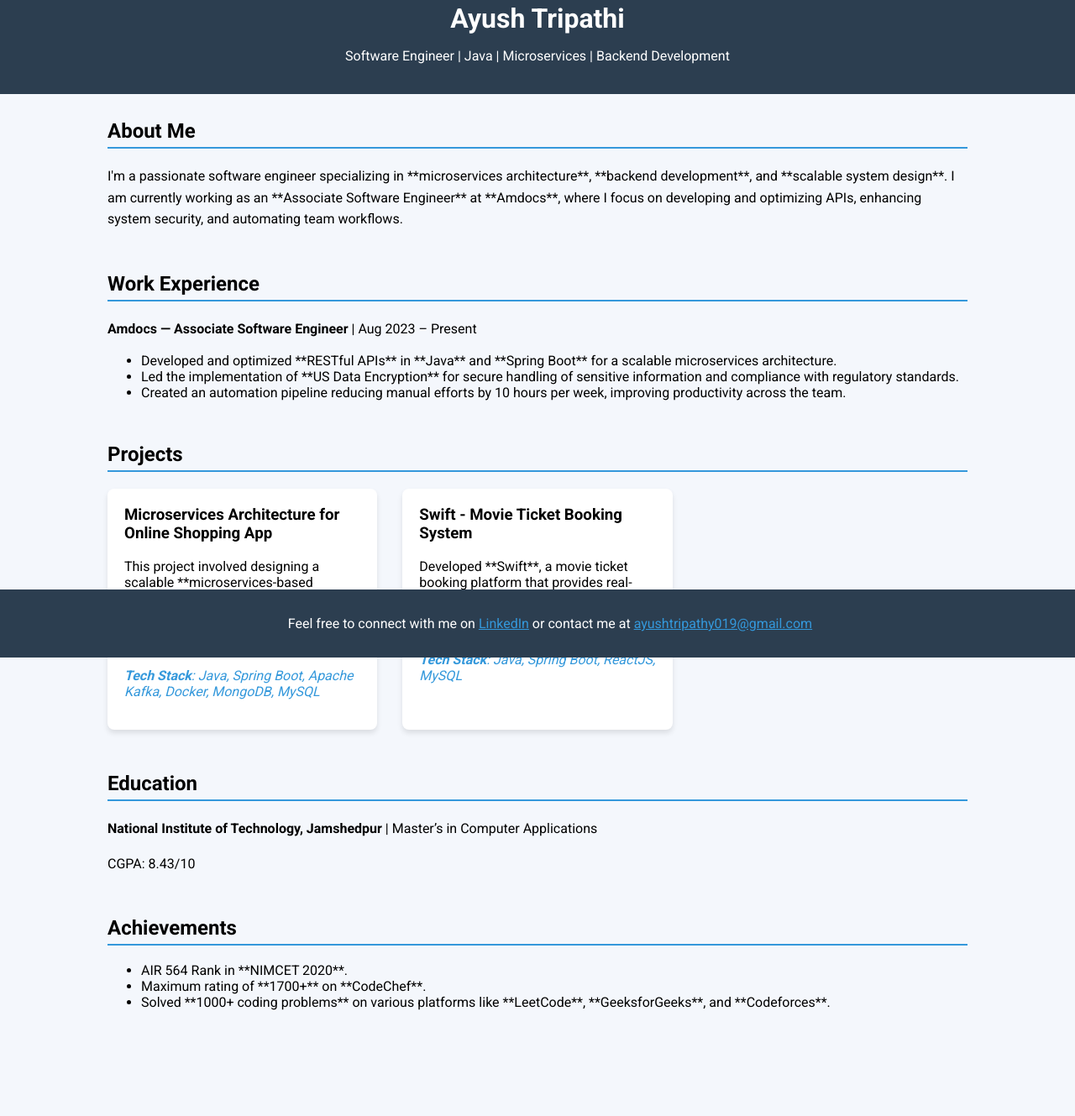
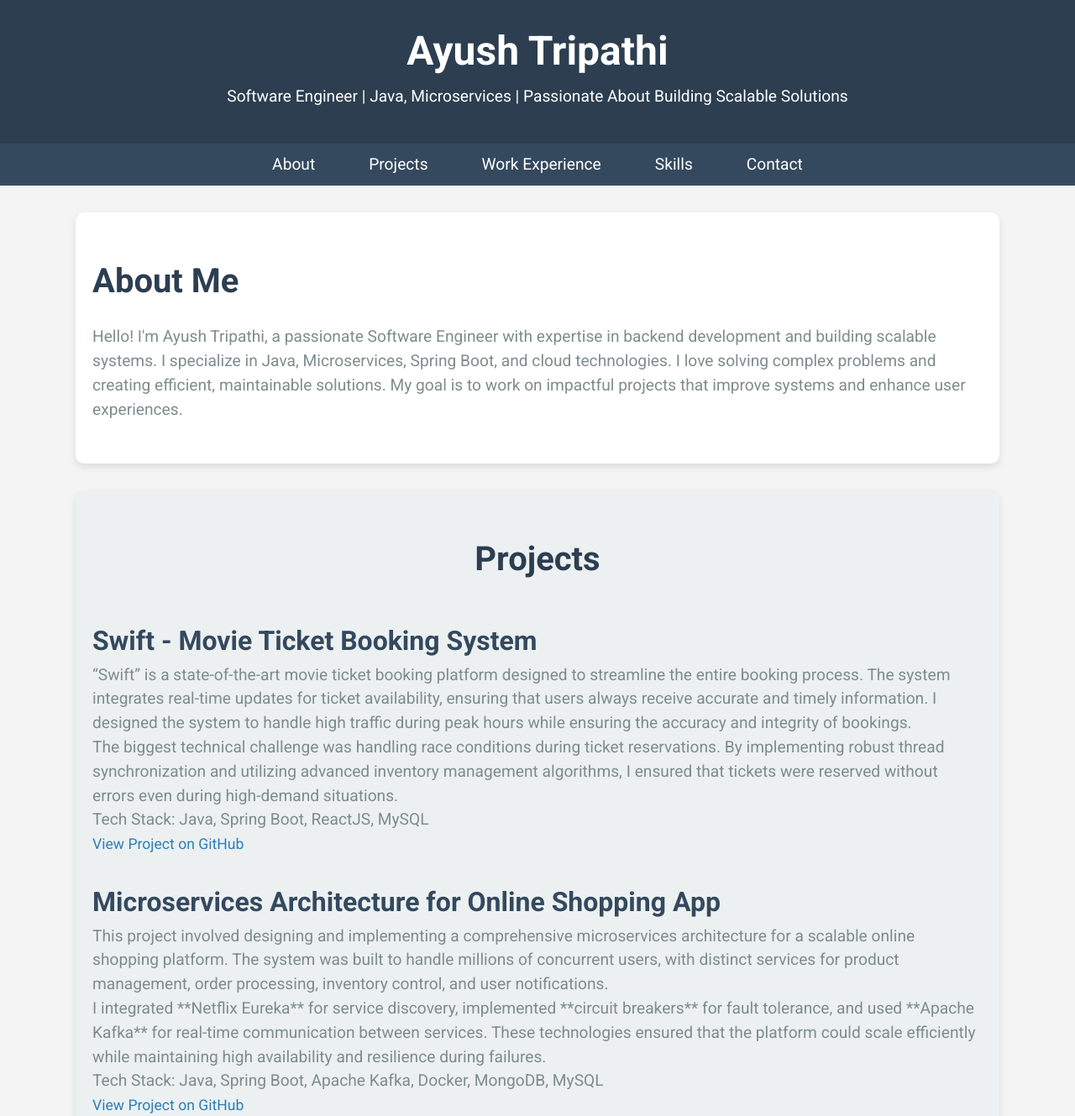
Before and after one commit to Ayushiiism/ayush-portfolio, a plain HTML site: page index.html in a window 1280 px wide. Shown: the part 17-1346 px from the top of the page at 84% size. Before the commit the page ends 1270 px from the top, so only its background shows below. Drawn offline with Linux system fonts and the light colour scheme.

Commit message:
Update index.html

```diff
--- a/index.html
+++ b/index.html
@@ -4,157 +4,266 @@
 <head>
     <meta charset="UTF-8">
     <meta name="viewport" content="width=device-width, initial-scale=1.0">
-    <title>Ayush Tripathi - Software Engineer</title>
-    <link href="https://fonts.googleapis.com/css2?family=Roboto:wght@400;700&display=swap" rel="stylesheet">
+    <meta name="description" content="Ayush Tripathi - Software Engineer | Java, Microservices, Backend Developer">
+    <meta name="author" content="Ayush Tripathi">
+    <title>Ayush Tripathi | Software Engineer</title>
+    <link href="https://fonts.googleapis.com/css2?family=Roboto:wght@400;700&family=Source+Code+Pro:wght@400&display=swap" rel="stylesheet">
     <style>
+        * {
+            margin: 0;
+            padding: 0;
+            box-sizing: border-box;
+        }
+
         body {
             font-family: 'Roboto', sans-serif;
-            background-color: #f4f7fc;
-            margin: 0;
+            line-height: 1.6;
+            background: #f4f4f4;
+        }
+
+        /* Header */
+        header {
+            background-color: #2C3E50;
+            color: white;
+            text-align: center;
+            padding: 40px 0;
+        }
+
+        header h1 {
+            font-size: 3rem;
+            font-weight: 700;
+        }
+
+        header p {
+            font-size: 1.2rem;
+            font-weight: 400;
+        }
+
+        /* Navigation Bar */
+        nav {
+            background-color: #34495E;
+            padding: 10px 0;
+            position: sticky;
+            top: 0;
+            z-index: 100;
+        }
+
+        nav ul {
+            list-style-type: none;
+            display: flex;
+            justify-content: center;
             padding: 0;
         }
 
-        header {
-            background-color: #2C3E50;
-            color: white;
-            padding: 20px;
-            text-align: center;
+        nav ul li {
+            margin: 0 20px;
         }
 
-        header h1 {
-            margin: 0;
+        nav ul li a {
+            color: white;
+            text-decoration: none;
+            font-size: 1.2rem;
+            padding: 8px 12px;
         }
 
-        .container {
-            width: 80%;
-            margin: 30px auto;
+        nav ul li a:hover {
+            background-color: #2980b9;
+            border-radius: 4px;
         }
 
+        /* About Section */
         section {
-            margin-bottom: 50px;
+            padding: 50px 20px;
+            max-width: 1100px;
+            margin: 0 auto;
+            background: white;
+            border-radius: 10px;
+            box-shadow: 0 4px 8px rgba(0, 0, 0, 0.1);
+            margin-top: 2rem;
         }
 
-        h2 {
-            border-bottom: 2px solid #3498db;
-            padding-bottom: 5px;
-            font-size: 24px;
+        section h2 {
+            font-size: 2.5rem;
+            margin-bottom: 20px;
+            color: #2C3E50;
         }
 
-        .content {
-            margin-top: 20px;
+        section p {
+            font-size: 1.2rem;
+            color: #7f8c8d;
+            line-height: 1.5;
         }
 
-        .content p {
-            line-height: 1.6;
+        /* Projects Section */
+        #projects {
+            padding: 50px 20px;
+            background: #ecf0f1;
+            min-height: 100vh;
         }
 
-        .projects-list {
-            display: grid;
-            grid-template-columns: repeat(auto-fill, minmax(250px, 1fr));
-            gap: 30px;
+        #projects h2 {
+            font-size: 2.5rem;
+            text-align: center;
+            color: #2C3E50;
+            margin-bottom: 40px;
         }
 
-        .project-card {
-            background-color: white;
-            border-radius: 8px;
-            box-shadow: 0 4px 6px rgba(0, 0, 0, 0.1);
-            padding: 20px;
+        .project-description {
+            margin-bottom: 30px;
         }
 
-        .project-card h3 {
-            margin-top: 0;
+        .project-description h3 {
+            font-size: 2rem;
+            color: #34495E;
         }
 
-        .tech-stack {
-            font-style: italic;
-            color: #3498db;
+        .project-description p {
+            font-size: 1.2rem;
+            color: #7f8c8d;
+            line-height: 1.5;
         }
 
+        .project-description a {
+            color: #2980b9;
+            font-size: 1.1rem;
+            text-decoration: none;
+        }
+
+        .project-description a:hover {
+            text-decoration: underline;
+        }
+
+        /* Work Experience Section */
+        #experience {
+            padding: 50px 20px;
+            background: white;
+            box-shadow: 0 4px 8px rgba(0, 0, 0, 0.1);
+            border-radius: 10px;
+            margin-top: 2rem;
+        }
+
+        #experience h2 {
+            font-size: 2.5rem;
+            margin-bottom: 20px;
+            color: #2C3E50;
+        }
+
+        .work-experience {
+            margin-bottom: 30px;
+        }
+
+        .work-experience h3 {
+            font-size: 1.8rem;
+            color: #34495E;
+        }
+
+        .work-experience p {
+            font-size: 1.2rem;
+            color: #7f8c8d;
+            line-height: 1.5;
+        }
+
+        .work-experience ul {
+            list-style-type: disc;
+            margin-left: 20px;
+            font-size: 1.2rem;
+        }
+
+        /* Footer Section */
         footer {
             background-color: #2C3E50;
             color: white;
             text-align: center;
-            padding: 15px;
-            position: fixed;
-            width: 100%;
-            bottom: 0;
+            padding: 20px;
+            margin-top: 40px;
         }
+
+        footer a {
+            color: #2980b9;
+            text-decoration: none;
+        }
+
+        footer a:hover {
+            text-decoration: underline;
+        }
+
     </style>
 </head>
 
 <body>
 
+    <!-- Header Section -->
     <header>
         <h1>Ayush Tripathi</h1>
-        <p>Software Engineer | Java | Microservices | Backend Development</p>
+        <p>Software Engineer | Java, Microservices | Passionate About Building Scalable Solutions</p>
     </header>
 
-    <div class="container">
-        <!-- About Me Section -->
+    <!-- Navigation Bar -->
+    <nav>
+        <ul>
+            <li><a href="#about">About</a></li>
+            <li><a href="#projects">Projects</a></li>
+            <li><a href="#experience">Work Experience</a></li>
+            <li><a href="#skills">Skills</a></li>
+            <li><a href="#contact">Contact</a></li>
+        </ul>
+    </nav>
+
+    <!-- About Section -->
     <section id="about">
         <h2>About Me</h2>
-            <div class="content">
-                <p>
-                    I'm a passionate software engineer specializing in **microservices architecture**, **backend development**, and **scalable system design**. I am currently working as an **Associate Software Engineer** at **Amdocs**, where I focus on developing and optimizing APIs, enhancing system security, and automating team workflows.
-                </p>
-            </div>
-        </section>
-
-        <!-- Work Experience Section -->
-        <section id="work">
-            <h2>Work Experience</h2>
-            <div class="content">
-                <p><strong>Amdocs — Associate Software Engineer</strong> | Aug 2023 – Present</p>
-                <ul>
-                    <li>Developed and optimized **RESTful APIs** in **Java** and **Spring Boot** for a scalable microservices architecture.</li>
-                    <li>Led the implementation of **US Data Encryption** for secure handling of sensitive information and compliance with regulatory standards.</li>
-                    <li>Created an automation pipeline reducing manual efforts by 10 hours per week, improving productivity across the team.</li>
-                </ul>
-            </div>
+        <p>Hello! I'm Ayush Tripathi, a passionate Software Engineer with expertise in backend development and building scalable systems. I specialize in Java, Microservices, Spring Boot, and cloud technologies. I love solving complex problems and creating efficient, maintainable solutions. My goal is to work on impactful projects that improve systems and enhance user experiences.</p>
     </section>
 
     <!-- Projects Section -->
     <section id="projects">
         <h2>Projects</h2>
-            <div class="projects-list">
-                <div class="project-card">
-                    <h3>Microservices Architecture for Online Shopping App</h3>
-                    <p>This project involved designing a scalable **microservices-based architecture** for an online shopping application, integrating services for product management, order processing, and inventory control.</p>
-                    <p class="tech-stack"><strong>Tech Stack</strong>: Java, Spring Boot, Apache Kafka, Docker, MongoDB, MySQL</p>
+
+        <div class="project-description">
+            <h3>Swift - Movie Ticket Booking System</h3>
+            <p>“Swift” is a state-of-the-art movie ticket booking platform designed to streamline the entire booking process. The system integrates real-time updates for ticket availability, ensuring that users always receive accurate and timely information. I designed the system to handle high traffic during peak hours while ensuring the accuracy and integrity of bookings.</p>
+            <p>The biggest technical challenge was handling race conditions during ticket reservations. By implementing robust thread synchronization and utilizing advanced inventory management algorithms, I ensured that tickets were reserved without errors even during high-demand situations.</p>
+            <p>Tech Stack: Java, Spring Boot, ReactJS, MySQL</p>
+            <a href="https://github.com/yourusername/swift-project">View Project on GitHub</a>
         </div>
 
-                <div class="project-card">
-                    <h3>Swift - Movie Ticket Booking System</h3>
-                    <p>Developed **Swift**, a movie ticket booking platform that provides real-time ticket availability updates and mitigates race conditions to enhance user experience.</p>
-                    <p class="tech-stack"><strong>Tech Stack</strong>: Java, Spring Boot, ReactJS, MySQL</p>
-                </div>
+        <div class="project-description">
+            <h3>Microservices Architecture for Online Shopping App</h3>
+            <p>This project involved designing and implementing a comprehensive microservices architecture for a scalable online shopping platform. The system was built to handle millions of concurrent users, with distinct services for product management, order processing, inventory control, and user notifications.</p>
+            <p>I integrated **Netflix Eureka** for service discovery, implemented **circuit breakers** for fault tolerance, and used **Apache Kafka** for real-time communication between services. These technologies ensured that the platform could scale efficiently while maintaining high availability and resilience during failures.</p>
+            <p>Tech Stack: Java, Spring Boot, Apache Kafka, Docker, MongoDB, MySQL</p>
+            <a href="https://github.com/yourusername/online-shopping">View Project on GitHub</a>
         </div>
     </section>
 
-        <!-- Education Section -->
-        <section id="education">
-            <h2>Education</h2>
-            <div class="content">
-                <p><strong>National Institute of Technology, Jamshedpur</strong> | Master’s in Computer Applications</p>
-                <p>CGPA: 8.43/10</p>
+    <!-- Work Experience Section -->
+    <section id="experience">
+        <h2>Work Experience</h2>
+
+        <div class="work-experience">
+            <h3>Amdocs - Associate Software Engineer</h3>
+            <p><strong>Aug 2023 – Present</strong></p>
+            <ul>
+                <li>Developed and optimized RESTful APIs using **Java** and **Spring Boot** for microservices architecture, focusing on scalability and high performance.</li>
+                <li>Led the **migration from Cassandra to MongoDB**, ensuring secure data handling with advanced encryption methods to comply with **USGCI regulations**.</li>
+                <li>Built a **pipeline automation tool** to automate repetitive deployment tasks, saving **10 hours per week** and improving the team's overall efficiency.</li>
+                <li>Integrated **Microsoft Azure authentication** to bolster security across internal systems, improving user access control and reducing risk.</li>
+            </ul>
+        </div>
+
+        <div class="work-experience">
+            <h3>Freelance Developer</h3>
+            <p><strong>Jan 2022 – Jul 2023</strong></p>
+            <ul>
+                <li>Designed and built scalable **backend systems** for various e-commerce and content management platforms using **Java**, **Spring Boot**, and **MySQL**.</li>
+                <li>Collaborated with clients to gather requirements and provide custom solutions, enhancing application performance by optimizing SQL queries and refactoring inefficient code.</li>
+            </ul>
         </div>
     </section>
 
-        <!-- Achievements Section -->
-        <section id="achievements">
-            <h2>Achievements</h2>
-            <div class="content">
-                <ul>
-                    <li>AIR 564 Rank in **NIMCET 2020**.</li>
-                    <li>Maximum rating of **1700+** on **CodeChef**.</li>
-                    <li>Solved **1000+ coding problems** on various platforms like **LeetCode**, **GeeksforGeeks**, and **Codeforces**.</li>
-                </ul>
-            </div>
-        </section>
-    </div>
-
+    <!-- Footer Section -->
     <footer>
-        <p>Feel free to connect with me on <a href="https://www.linkedin.com/in/ayush-tripathi" target="_blank" style="color: #3498db;">LinkedIn</a> or contact me at <a href="mailto:ayushtripathy019@gmail.com" style="color: #3498db;">ayushtripathy019@gmail.com</a></p>
+        <p>&copy; 2025 Ayush Tripathi | <a href="https://github.com/ayushiiism" target="_blank">GitHub</a> | <a href="https://www.linkedin.com/in/ayushiiism" target="_blank">LinkedIn</a></p>
     </footer>
 
 </body>
```
Lines whose indentation alone changed are shown as unchanged.
